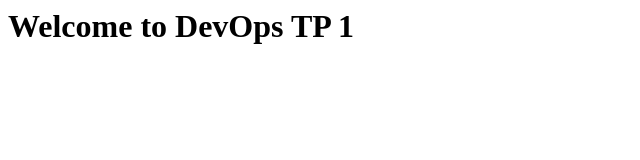
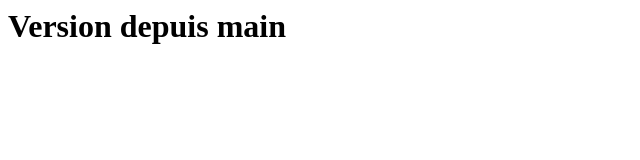
Before and after one commit to nadajab1/devops-tp1, a plain HTML site: page index.html in a window 1280 px wide. Shown: the whole page, without its empty margins (0-640 px from the left). Drawn offline with Linux system fonts and the light colour scheme.

Commit message:
modification dans main

```diff
--- a/index.html
+++ b/index.html
@@ -1 +1 @@
-<h1>Welcome to DevOps TP 1</h1>
+<h1>Version depuis main</h1>
```
